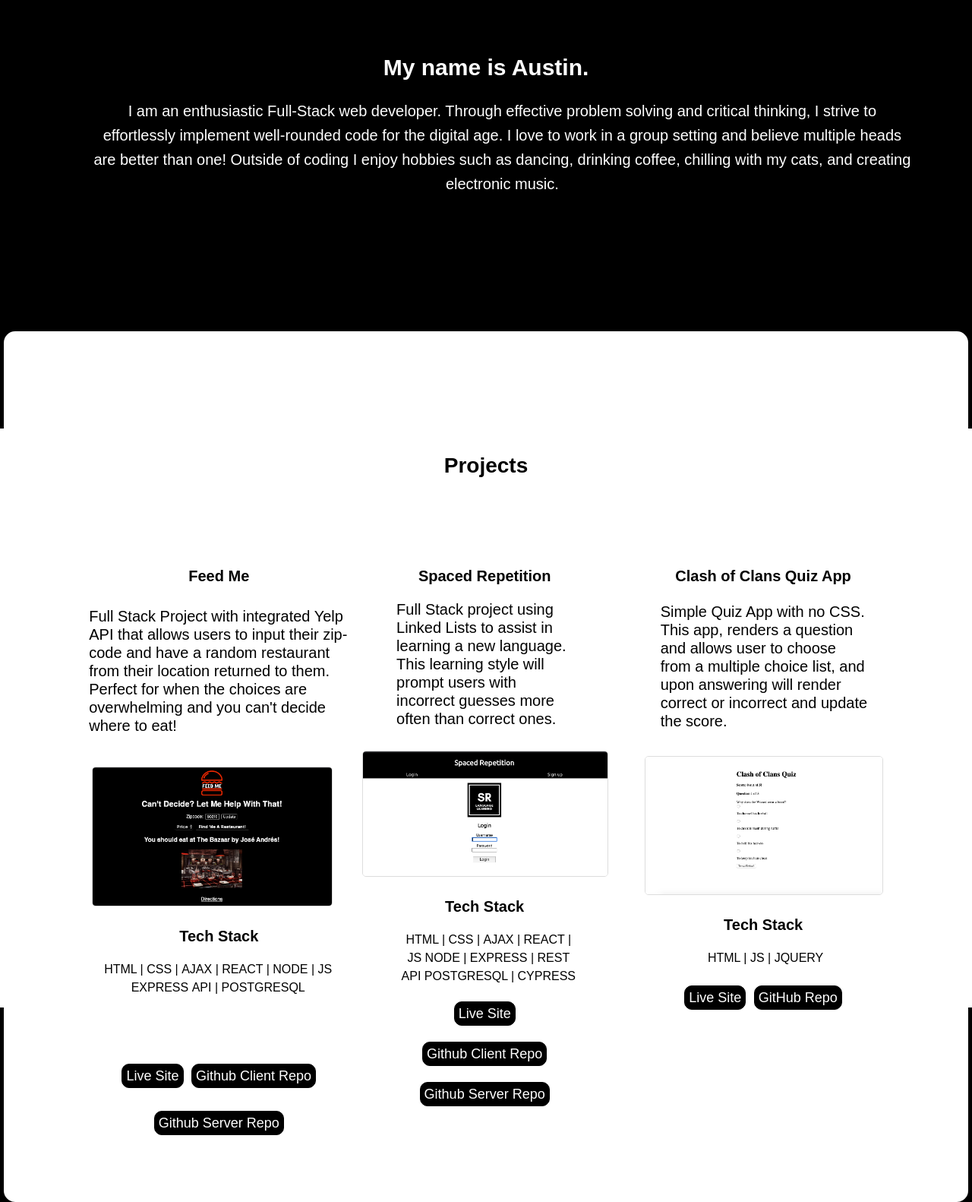
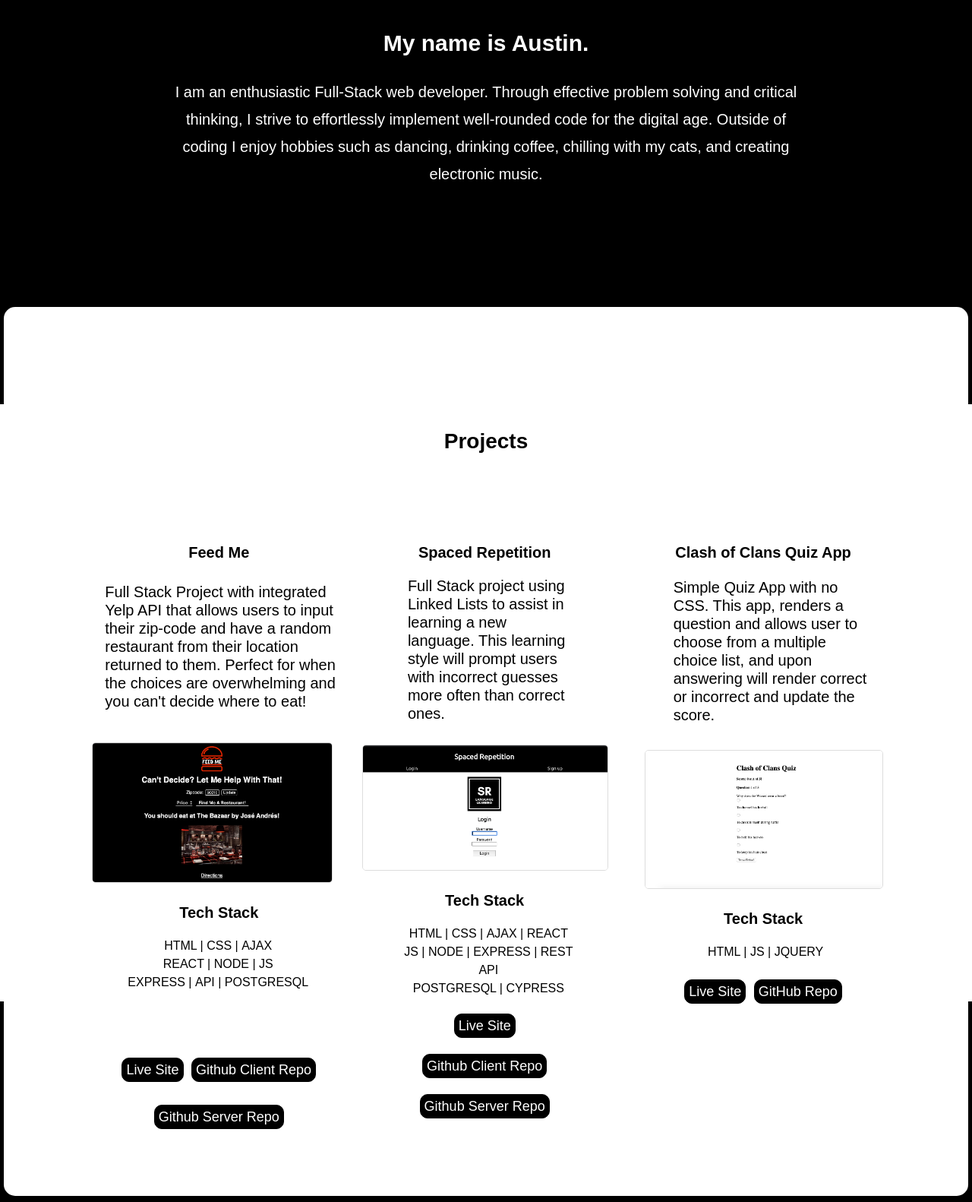
Before and after one commit to AustinT33/portfolio-revisions, a plain HTML site: page index.html in a window 1280 px wide. Shown: the part 960-2542 px from the top of the page at 76% size. Drawn offline with nearby package versions, Linux system fonts and the light colour scheme.

Commit message:
final edits

```diff
--- a/index.html
+++ b/index.html
@@ -24,7 +24,7 @@
             </nav>
             <header>
                 <h1 class="intro">Full Stack Developer</h1>
-                <p class="sub-header">I love to see applications come to life.</p>
+                <p class="sub-header">Every application is a new adventure.</p>
                 <img class="bit-main" src="pictures/bitmoji/bit-main.png" alt="bitmoji">
             </header>
             <div class="bottom-img">
@@ -33,7 +33,7 @@
                 <div class="about">
                     <h2 class="second-header">My name is Austin.</h2>
                     <p class="about-text">
-                        I am an enthusiastic Full-Stack web developer. Through effective problem solving and critical thinking, I strive to effortlessly implement well-rounded code for the digital age. I love to work in a group setting and believe multiple heads are better than one!
+                        I am an enthusiastic Full-Stack web developer. Through effective problem solving and critical thinking, I strive to effortlessly implement well-rounded code for the digital age.
                         Outside of coding I enjoy hobbies such as dancing, drinking coffee, chilling with my cats, and creating
                         electronic music.
                     </p>
@@ -53,11 +53,11 @@
                         <ul class="tech-ul">
                             <li class="tech">HTML |</li>
                             <li class="tech">CSS |</li>
-                            <li class="tech">AJAX |</li>
+                            <li class="tech">AJAX</li><br/>
                             <li class="tech">REACT |</li>
                             <li class="tech">NODE |</li>
-                            <li class="tech">JS</li>
-                            <li class="tech">EXPRESS</li>
+                            <li class="tech">JS</li><br/>
+                            <li class="tech">EXPRESS |</li>
                             <li class="tech">API |</li>
                             <li class="tech">POSTGRESQL</li>
                         </ul>
@@ -84,11 +84,11 @@
                             <li class="tech">HTML |</li>
                             <li class="tech">CSS |</li>
                             <li class="tech">AJAX |</li>
-                            <li class="tech">REACT |</li>
-                            <li class="tech">JS</li>
+                            <li class="tech">REACT</li><br/>
+                            <li class="tech">JS |</li>
                             <li class="tech">NODE |</li>
                             <li class="tech">EXPRESS |</li>
-                            <li class="tech">REST API</li>
+                            <li class="tech">REST API</li><br/>
                             <li class="tech">POSTGRESQL |</li>
                             <li class="tech">CYPRESS</li>
                         </ul>
--- a/index.js
+++ b/index.js
@@ -22,7 +22,7 @@ $("#projects").click(function() {
 
 $("#contact").click(function() {
     $('html, body').animate({
-        scrollTop: $(".contact").offset().top
+        scrollTop: $(".bit-desk").offset().top
     }, 2000);
 });
 
--- a/main.css
+++ b/main.css
@@ -559,7 +559,7 @@ a {
 
 @media screen and (min-width: 1100px) {
     .bit-main {
-        width: 25%;
+        width: 22.5%;
         margin-bottom: 15%;
     }
 
@@ -586,7 +586,7 @@ a {
 
     .project-description {
         font-size: 20px;
-        margin-left: -3%;
+        margin-left: 3%;
     }
 
     .tech-ul {
@@ -595,10 +595,12 @@ a {
 
     .contact-title {
         font-size: 30px;
+        margin-top: 30%;
     }
 
     .bit-desk {
-        width: 20%;
+        width: 18%;
+        margin-bottom: 10%;
     }
 
     .intro {
@@ -624,6 +626,11 @@ a {
         margin-left: -15%;
     }
 
+    .about-text {
+        margin: 30px 150px;
+        line-height: 2.25rem;
+    }
+
 }
 
 @media screen and (min-width: 1300px) {
```
